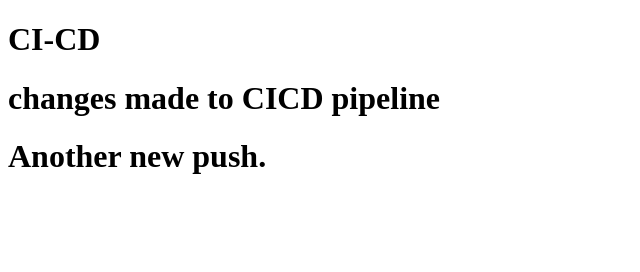
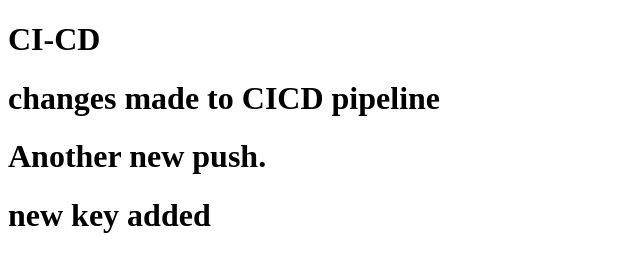
Before and after one commit to AloofMouse/Devops_CI-CD, a plain HTML site: page index.html in a window 1280 px wide. Shown: the whole page, without its empty margins (0-640 px from the left). Drawn offline with Linux system fonts and the light colour scheme.

Commit message:
new h1 added index.html

```diff
--- a/index.html
+++ b/index.html
@@ -7,6 +7,7 @@
     <h1>CI-CD</h1>
     <h1>changes made to CICD pipeline</h1>
     <h1>Another new push.</h1>
+    <h1>new key added</h1>
 </head>
 <body>
 
```
